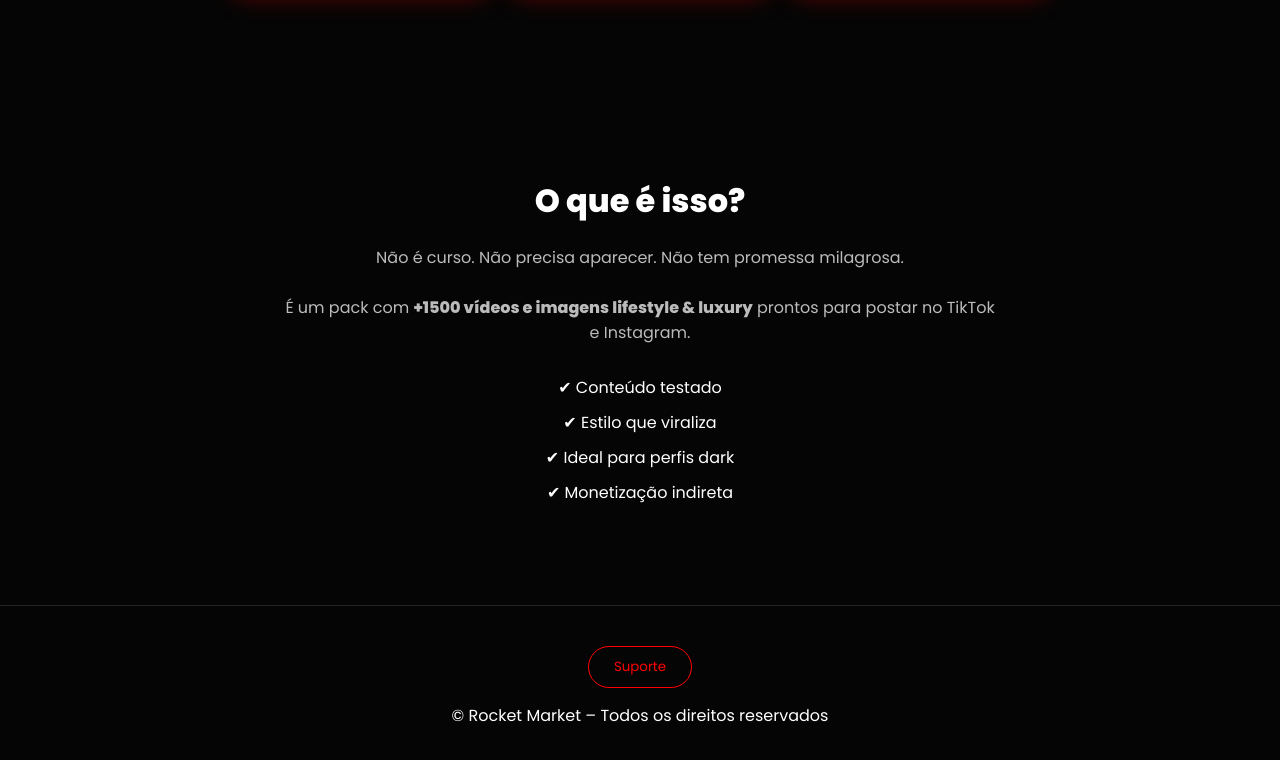
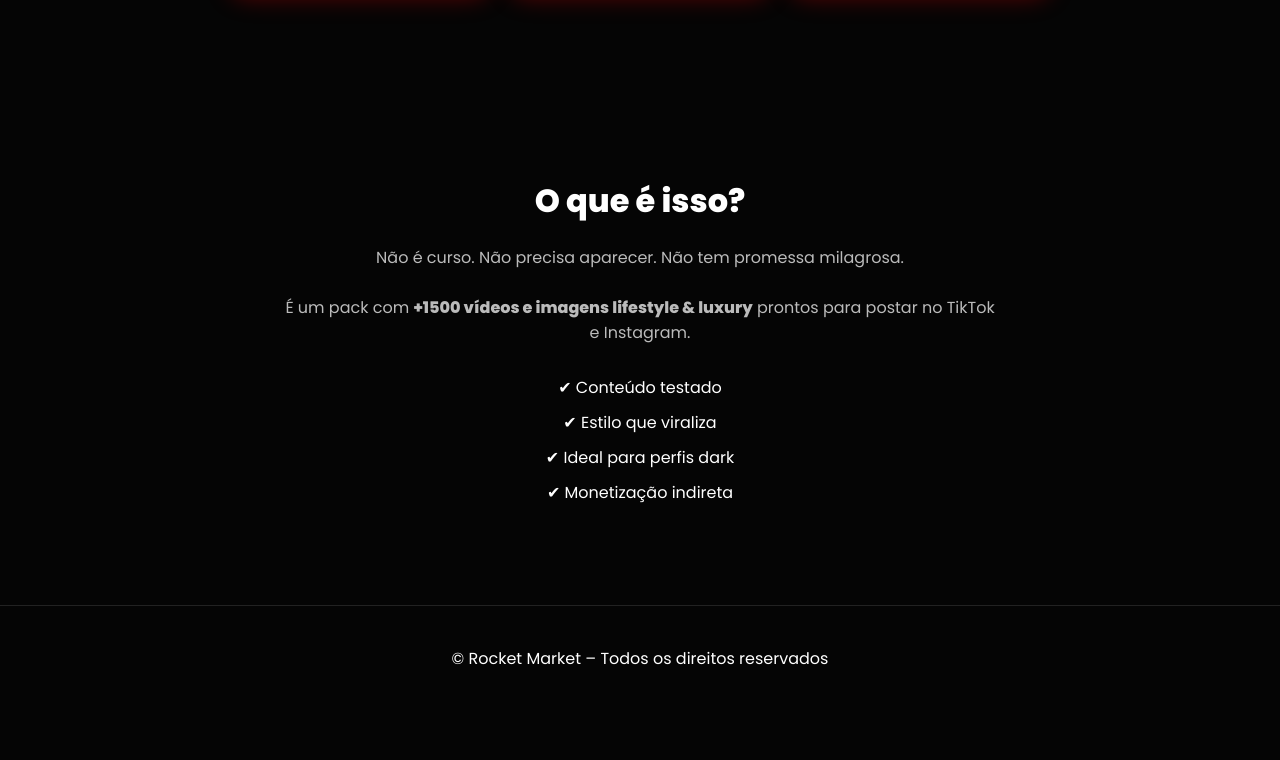
Before and after one commit to RocketMarketDigital/pack-1500viral, a plain HTML site: page index.html in a window 1280 px wide. Shown: the part 1479-2239 px from the top of the page. After the commit the page ends 2190 px from the top, so only its background shows below. Drawn offline with Linux system fonts and the light colour scheme.

Commit message:
Update index.html

```diff
--- a/index.html
+++ b/index.html
@@ -83,7 +83,6 @@
 
   <!-- FOOTER -->
   <footer>
-    <button class="support" onclick="openSupport()">Suporte</button>
     <p>© Rocket Market – Todos os direitos reservados</p>
   </footer>
 
```
